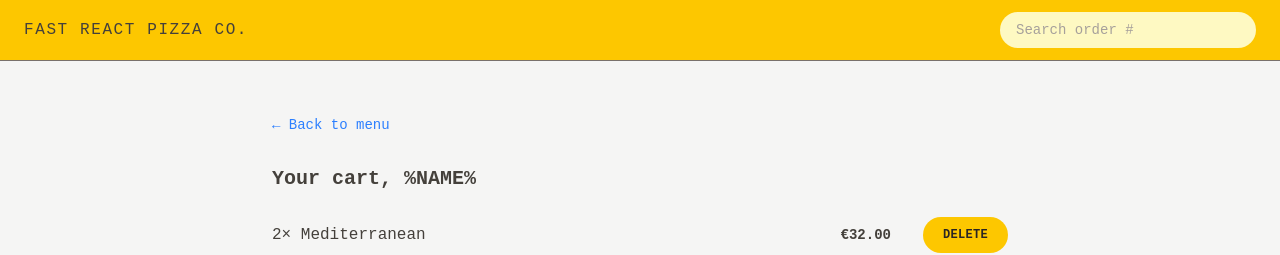
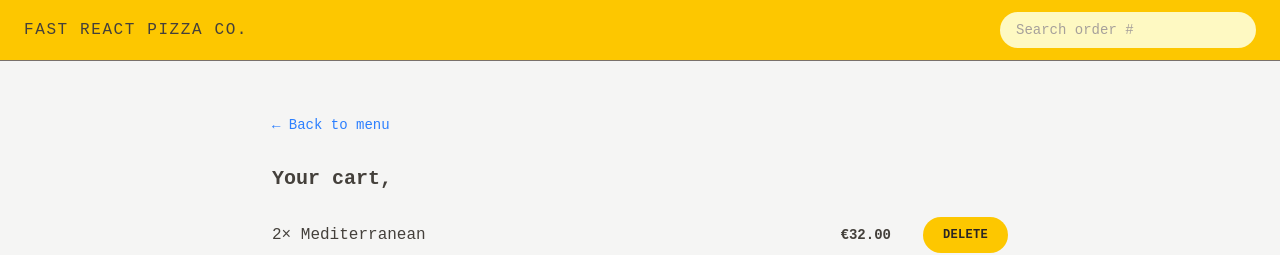
Before and after one commit to Abduvokh1D/fast-react-pizza, a React (Vite) app: page /cart in a window 1280 px wide. Shown: the top 255 px of the page. Built offline with nearby package versions, Linux system fonts and the light colour scheme; a web font is replaced by a local one.

Commit message:
Modeling the "Cart" State

```diff
--- a/src/features/cart/Cart.jsx
+++ b/src/features/cart/Cart.jsx
@@ -2,6 +2,7 @@
 import LinkButton from "../../ui/LinkButton.jsx";
 import Button from "../../ui/Button.jsx";
 import CartItem from "./CartItem.jsx";
+import { useSelector } from "react-redux";
 
 const fakeCart = [
   {
@@ -28,13 +29,14 @@
 ];
 
 function Cart() {
+  const username = useSelector((state) => state.user.username);
   const cart = fakeCart;
 
   return (
     <div className="px-4 py-3">
       <LinkButton to="/menu">&larr; Back to menu</LinkButton>
 
-      <h2 className="mt-7 text-xl font-semibold">Your cart, %NAME%</h2>
+      <h2 className="mt-7 text-xl font-semibold">Your cart, {username}</h2>
       <ul className="mt-3 divide-y divide-stone-200 border-b border-stone-200">
         {cart.map((item) => (
           <CartItem item={item} key={item.key} />
--- a/src/features/order/CreateOrder.jsx
+++ b/src/features/order/CreateOrder.jsx
@@ -1,6 +1,7 @@
 import { Form, redirect, useActionData, useNavigation } from "react-router-dom";
 import { createOrder } from "../../services/apiRestaurant.js";
 import Button from "../../ui/Button.jsx";
+import { useSelector } from "react-redux";
 
 // https://uibakery.io/regex-library/phone-number
 const isValidPhone = (str) =>
@@ -33,6 +34,7 @@
 ];
 
 function CreateOrder() {
+  const username = useSelector((state) => state.user.username);
   const navigation = useNavigation();
   const isSubmitting = navigation.state === "submitting";
   const formErrors = useActionData();
@@ -49,6 +51,7 @@
           <input
             type="text"
             name="customer"
+            defaultValue={username}
             required
             className="input w-full"
           />
--- a/src/features/user/CreateUser.jsx
+++ b/src/features/user/CreateUser.jsx
@@ -1,11 +1,19 @@
 import { useState } from "react";
 import Button from "../../ui/Button.jsx";
+import { useDispatch } from "react-redux";
+import { updateName } from "./userSlice.js";
+import { useNavigate } from "react-router-dom";
 
 function CreateUser() {
   const [username, setUsername] = useState("");
+  const dispatch = useDispatch();
+  const navigate = useNavigate();
 
   function handleSubmit(e) {
     e.preventDefault();
+    if (!username) return;
+    dispatch(updateName(username));
+    navigate("/menu");
   }
 
   return (
--- a/src/ui/Home.jsx
+++ b/src/ui/Home.jsx
@@ -1,6 +1,9 @@
+import { useSelector } from "react-redux";
 import CreateUser from "../features/user/CreateUser.jsx";
+import Button from "./Button.jsx";
 
 function Home() {
+  const username = useSelector((state) => state.user.username);
   return (
     <div className="my-10 px-4 text-center sm:my-16">
       <h1 className="mb-8 text-xl font-semibold text-stone-500 md:text-3xl">
@@ -10,7 +13,13 @@
           Straight out of the oven, straight to you.
         </span>
       </h1>
-      <CreateUser />
+      {username === "" ? (
+        <CreateUser />
+      ) : (
+        <Button to="/menu" type="primary">
+          Continue ordering, {username}
+        </Button>
+      )}
     </div>
   );
 }
```
Also changed, not shown: 1 other file (tests, documents, lock files or other folders).
